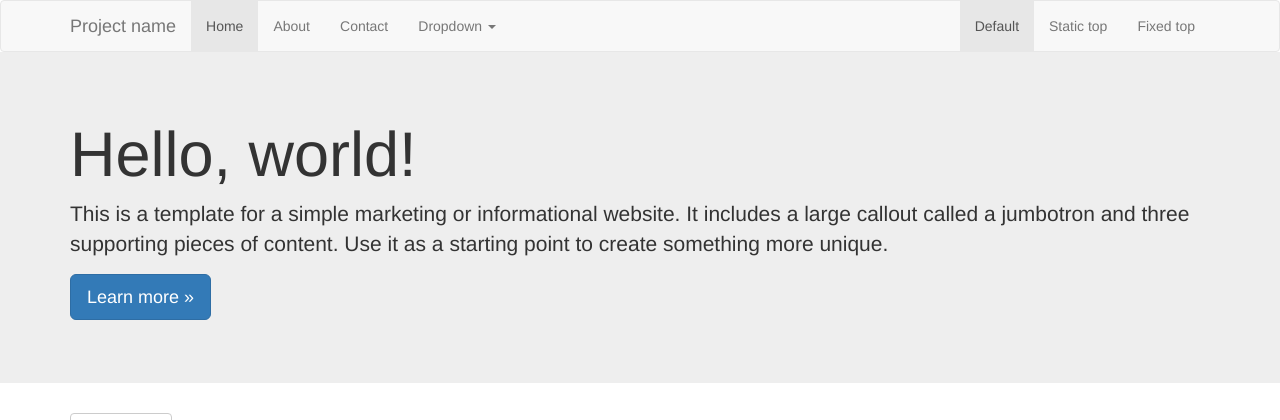
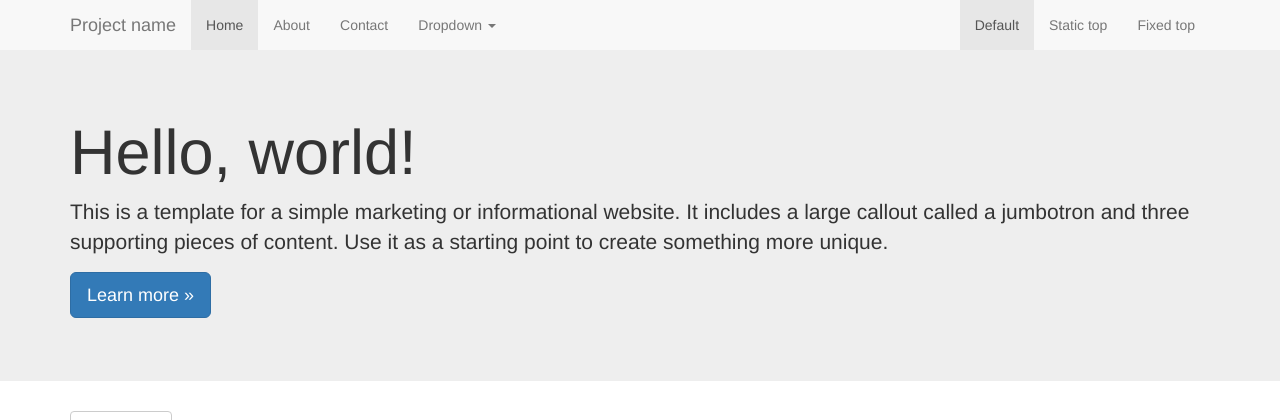
Before and after one commit to LeafD3signs/grow-a-shroom, a PHP site: page / in a window 1280 px wide. Shown: the top 420 px of the page. Run offline with PHP 8.4, Linux system fonts and the light colour scheme; some libraries are stand-ins or nearby versions.

Commit message:
Updated css-file so small fixes in the menu are made

```diff
--- a/css/bootstrap-dashboard.css
+++ b/css/bootstrap-dashboard.css
@@ -2,4 +2,11 @@
     position: relative;
     min-height: 50px;
     margin-bottom: 0!important;
+    border: 0!important;
 }
+
+@media (min-width: 768px) {
+    .navbar {
+        border-radius: 0 !important;
+    }
+}
```
